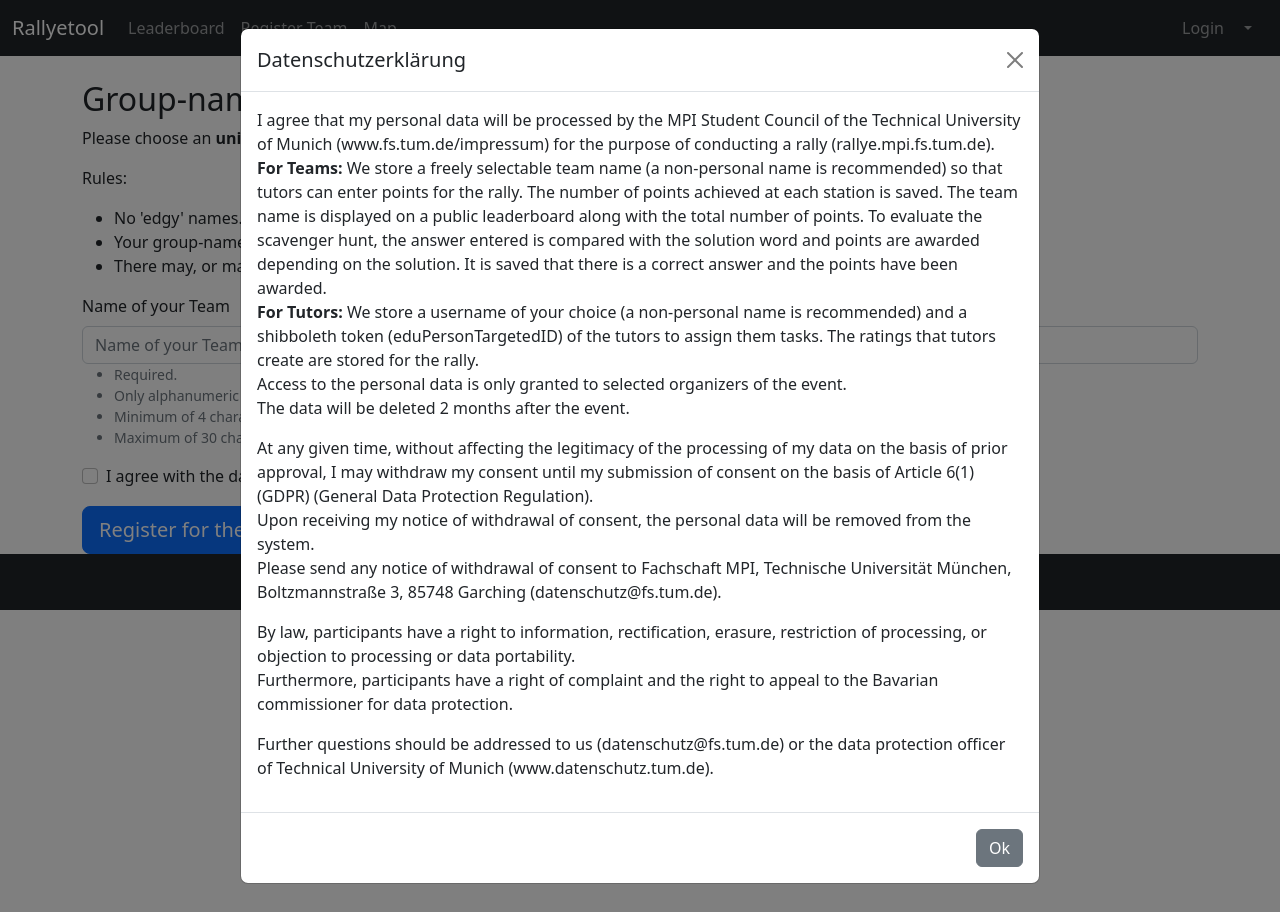
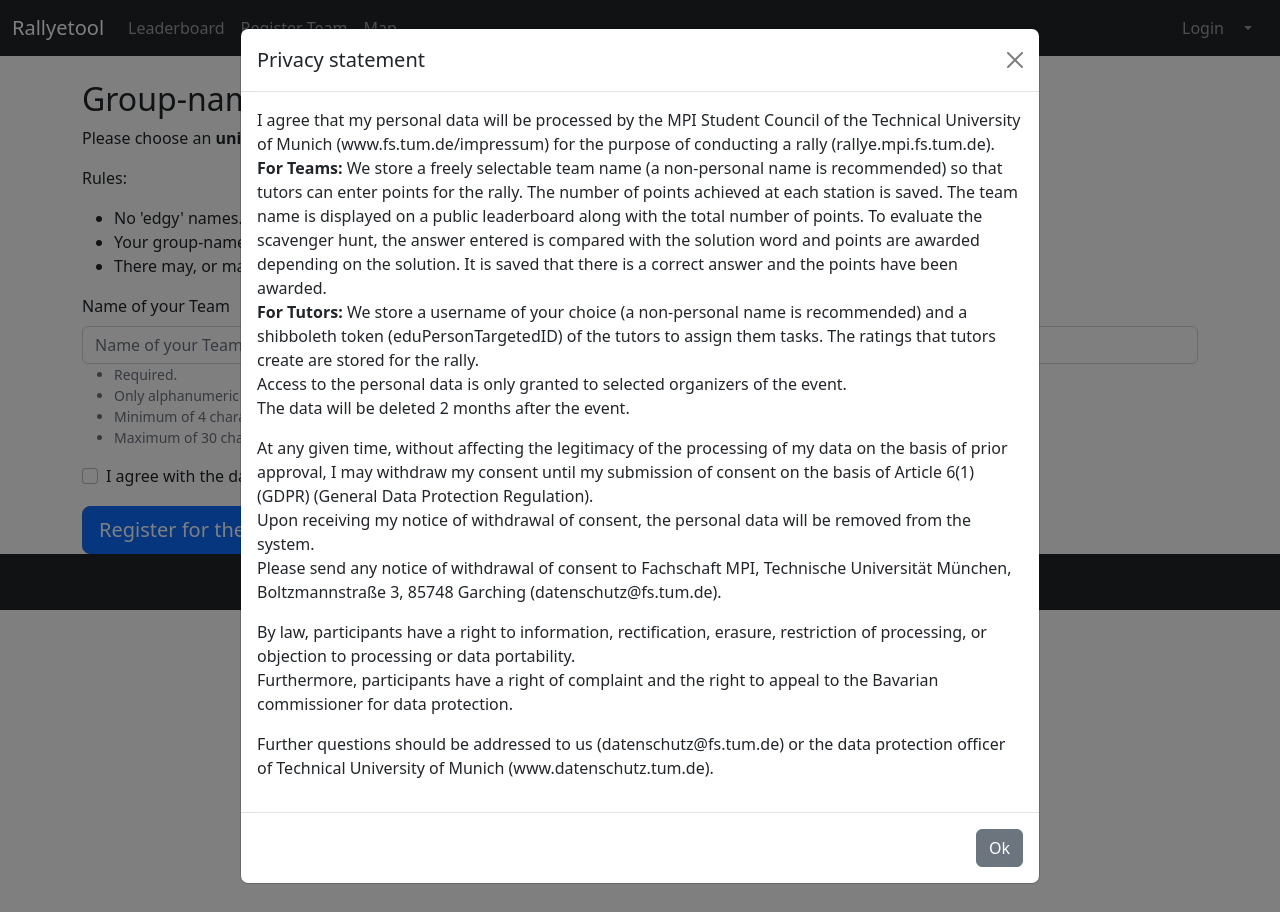
Before and after one commit to FSTUM/rallyetool-v2, a Django app: page /ratings/register/ in a window 1280 px wide, after a click on "Show". Run offline with Django 3.2, Linux system fonts and the light colour scheme; data comes from the database, SQL or seed files in the repository; data that the repository does not hold is empty; some libraries are stand-ins or nearby versions.

Commit message:
fixed Privacy statement its translation being mixed up

```diff
--- a/templates/snippets/data_protection_modal.html
+++ b/templates/snippets/data_protection_modal.html
@@ -13,7 +13,7 @@
   <div class="modal-dialog modal-dialog-scrollable modal-lg">
     <div class="modal-content">
       <div class="modal-header">
-        <h1 class="modal-title fs-5" id="dataProtectionModalLabel">{% trans "Datenschutzerklärung" %}</h1>
+        <h1 class="modal-title fs-5" id="dataProtectionModalLabel">{% trans "Privacy statement" %}</h1>
         <button type="button" class="btn-close" data-bs-dismiss="modal" aria-label="Close"></button>
       </div>
       <div class="modal-body">
```
Also changed, not shown: locale/de/LC_MESSAGES/django.po, 1 other file.
